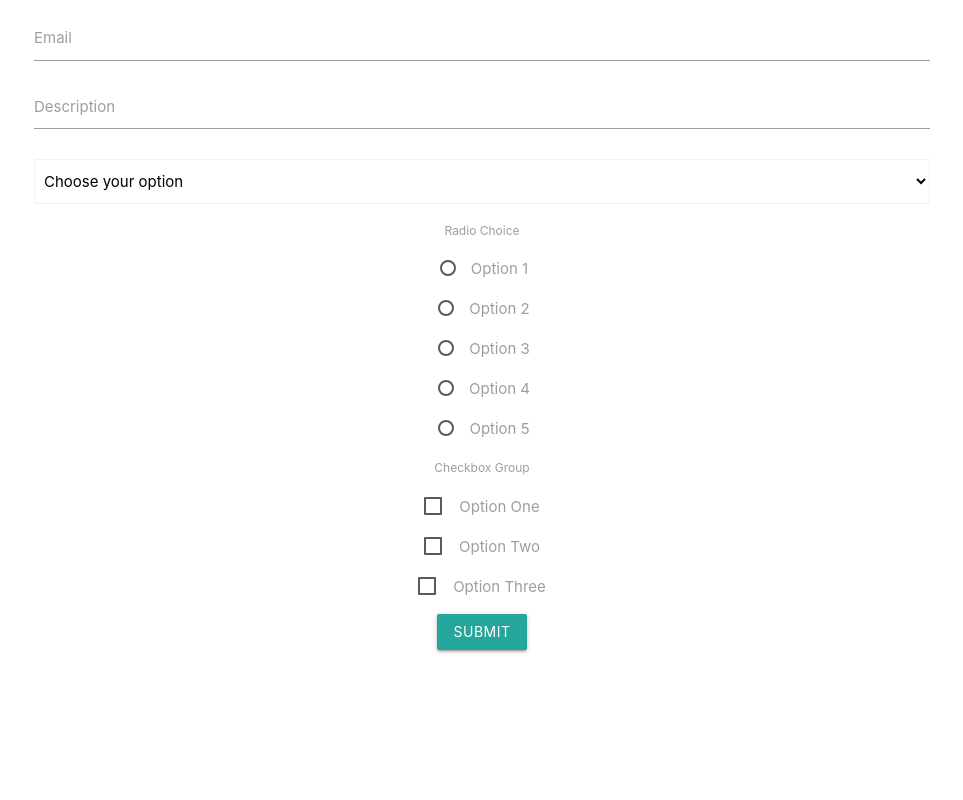
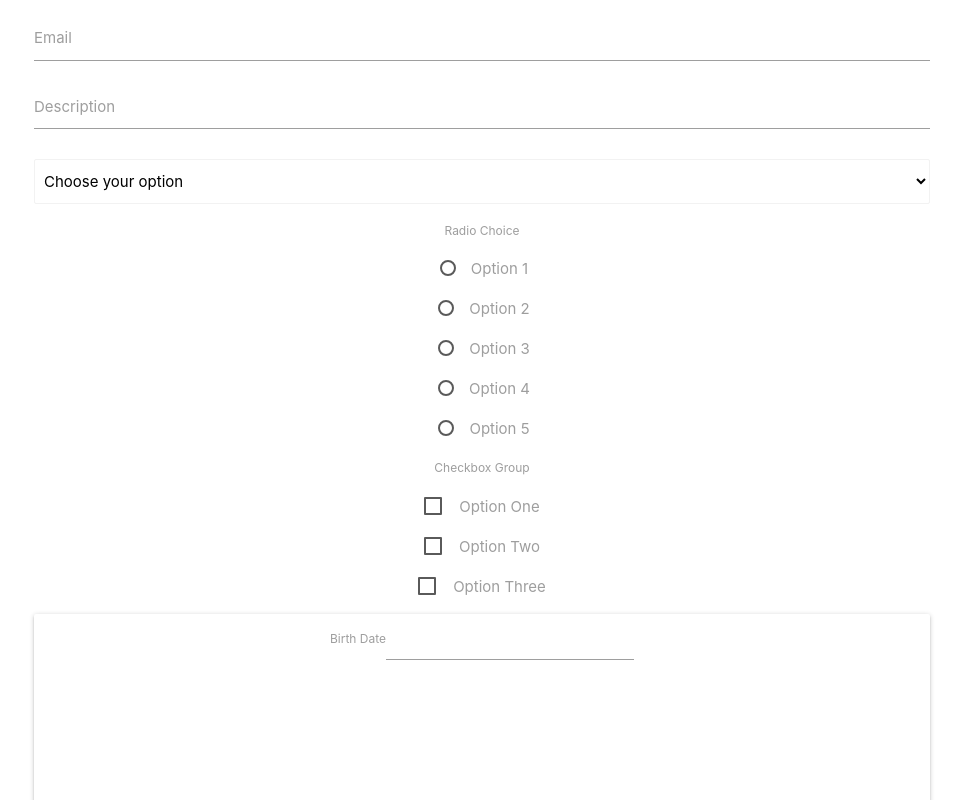
Before and after one commit to akshayjadhav4/FormikControls, a React (Create React App) app: page / in a window 1280 px wide. Shown: the top 800 px of the page, without its empty margins (158-1121 px from the left). Built offline with nearby package versions, Linux system fonts and the light colour scheme.

Commit message:
used DatePicker

```diff
--- a/src/components/FormikContaier.js
+++ b/src/components/FormikContaier.js
@@ -29,6 +29,7 @@ function FormikContaier() {
     selectOption : '',
     radioOption : '',
     checkboxOption : [], //checkbox require array
+    birthDate : null
   };
 
   const validationSchema = Yup.object({
@@ -37,10 +38,12 @@ function FormikContaier() {
     selectOption : Yup.string().required('Required'),
     radioOption : Yup.string().required('Required'),
     checkboxOption : Yup.array().required('Required'),
+    birthDate : Yup.date().required('Required').nullable()
   });
 
   const onSubmit = (values) => {
     console.log("Form Data", values);
+    console.log("Saved Data", JSON.parse(JSON.stringify(values)));
   };
 
   return (
@@ -80,6 +83,9 @@ function FormikContaier() {
             name="checkboxOption"
             options={checkboxOptions}
           />
+          <FormikControl
+          control='date' label="Birth Date" name="birthDate"
+          />
           <button type="submit" className="waves-effect waves-light btn">
             Submit
           </button>
```
